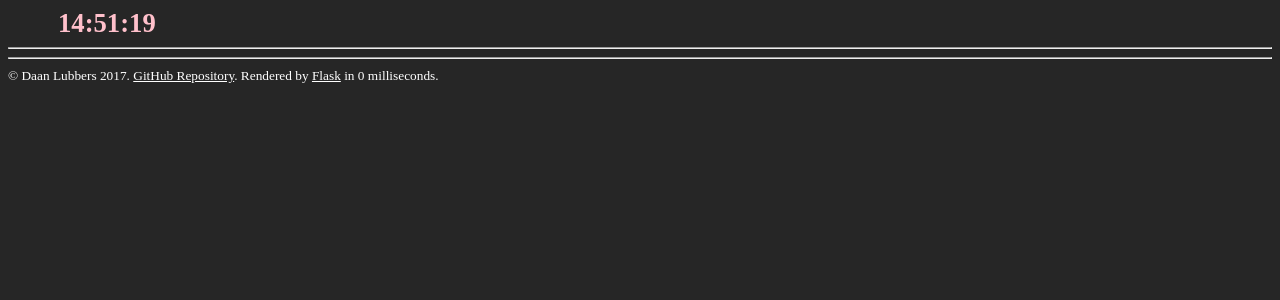
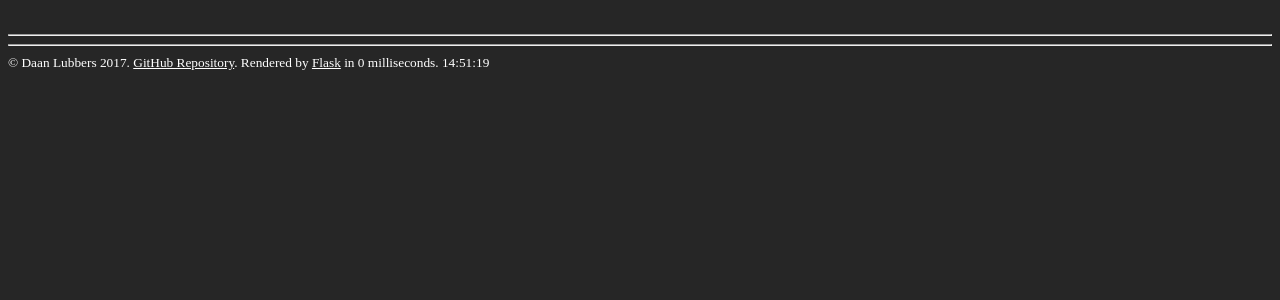
Before and after one commit to Daan4/qldf, a Flask app: template qldf/templates/base.html in a window 1280 px wide. Shown: the top 300 px of the page. Run offline with Flask 2, Linux system fonts and the light colour scheme; the template is opened without the code that fills it, so the values that code supplies are empty; parts of the project's set-up code (start-up, migrations or seed data) failed here and were passed over.

Commit message:
Edit position and look of digital clock

```diff
--- a/qldf/static/style.css
+++ b/qldf/static/style.css
@@ -80,8 +80,6 @@ a.footer:hover, a.footer:active {
 /* digital clock */
 span#digital_clock {
     display: inline;
-    color: pink;
-    font-weight: bold;
-    font-size: 20pt;
-    padding: 50px;
+    color: white;
+    font-size: 10pt;
 }
--- a/qldf/templates/base.html
+++ b/qldf/templates/base.html
@@ -42,7 +42,6 @@
             </li>
         {% endfor %}
     </ul>
-    <span id="digital_clock"></span>
     <br><hr>
     {% with messages = get_flashed_messages() %}
         {% if messages %}
@@ -54,6 +53,6 @@
         {% endif %}
     {% endwith %}
     <div id="page_content">{% block content %}{% endblock %}</div>
-    <div id="footer"><hr>© Daan Lubbers 2017. <a class="footer" href="https://www.github.com/daan4/qldf">GitHub Repository</a>. Rendered by <a class="footer" href="http://flask.pocoo.org/">Flask</a> in __EXECUTION_TIME__.<br></div>
+    <div id="footer"><hr>© Daan Lubbers 2017. <a class="footer" href="https://www.github.com/daan4/qldf">GitHub Repository</a>. Rendered by <a class="footer" href="http://flask.pocoo.org/">Flask</a> in __EXECUTION_TIME__. <span id="digital_clock"></span></div>
 </body>
 </html>
```
